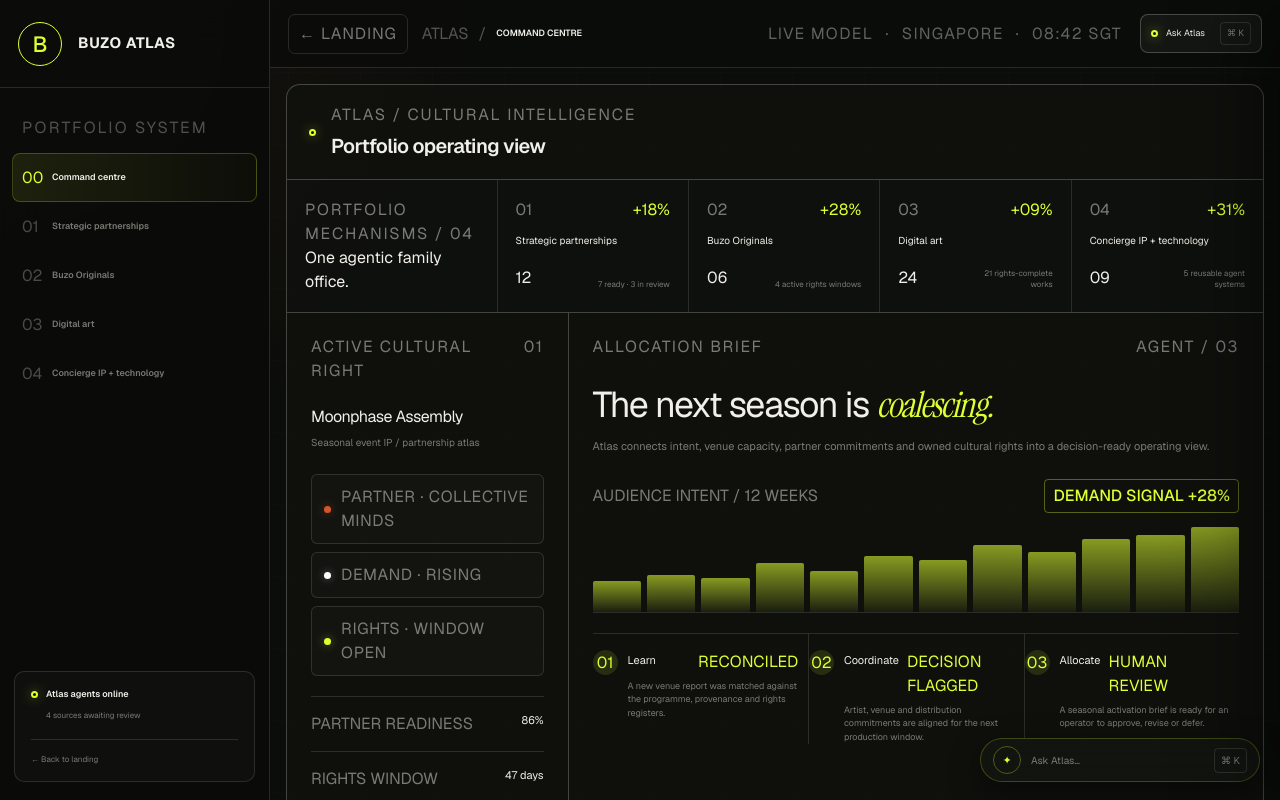
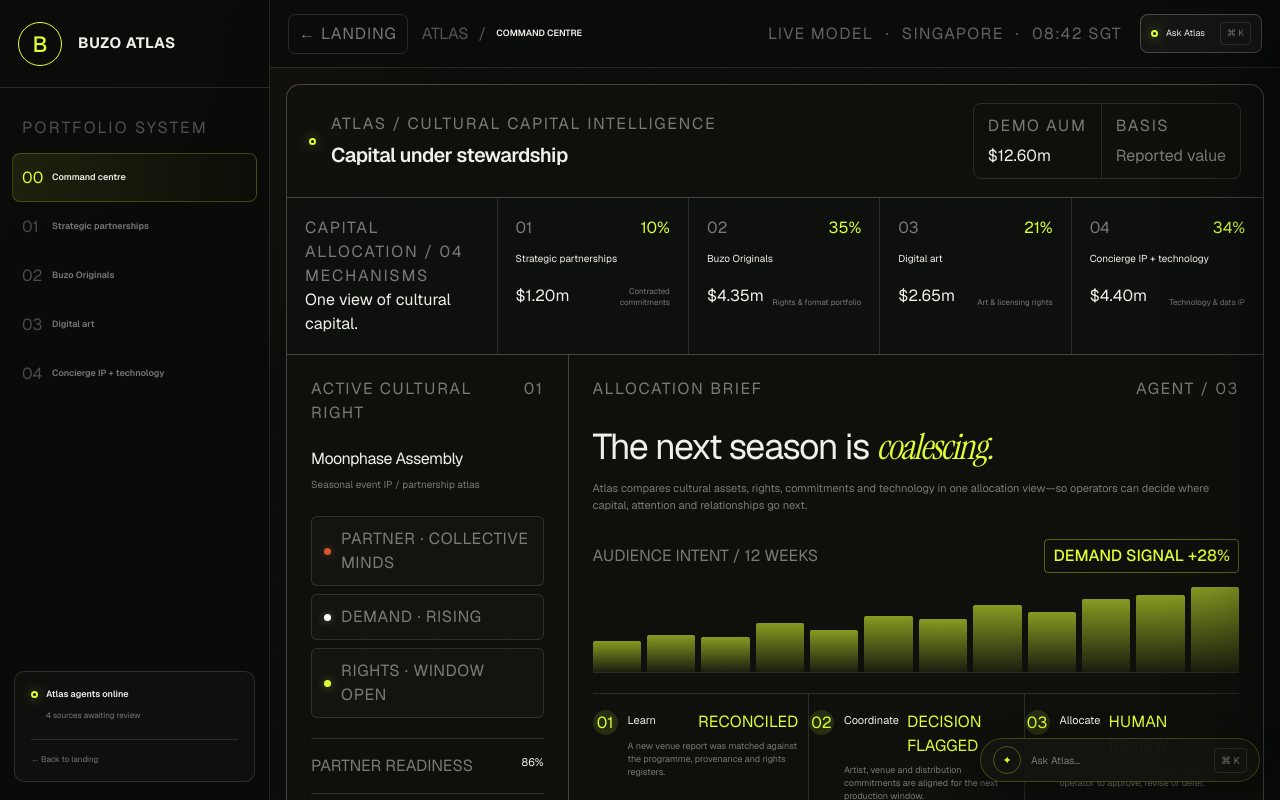
Before and after one commit to gigradarapp/gr-atlas, a Next.js app in the folder site/: page /app in a window 1280 px wide. Shown: the top 800 px of the page. Built offline with nearby package versions, Linux system fonts and the light colour scheme.

Commit message:
feat: frame command centre as capital allocation view

```diff
--- a/site/app/app/atlas.css
+++ b/site/app/app/atlas.css
@@ -53,12 +53,18 @@ body:has(.atlas-app) { background: var(--atlas-bg); }
 .atlas-mobile-menu { display: none; }
 .atlas-page { max-width: 1600px; margin: 0 auto; padding: 16px; animation: atlasFade .28s ease both; }
 
-.atlas-console-header { min-height: 72px; display: flex; align-items: center; padding: 18px 22px; border: 1px solid var(--atlas-line-strong); border-radius: 14px 14px 0 0; background: rgba(17,19,15,.72); }
+.atlas-console-header { min-height: 96px; display: flex; align-items: center; justify-content: space-between; gap: 24px; padding: 18px 22px; border: 1px solid var(--atlas-line-strong); border-radius: 14px 14px 0 0; background: rgba(17,19,15,.72); }
 .atlas-console-title-wrap { min-width:0; }
 .atlas-console-title-wrap .atlas-eyebrow { white-space:nowrap; }
 .atlas-console-title-wrap { display: flex; align-items: center; gap: 15px; }
 .atlas-eyebrow,.atlas-mono-label { margin: 0; color: var(--atlas-muted); font: 500 8px var(--atlas-mono); letter-spacing: .11em; text-transform: uppercase; }
 .atlas-console-title { margin: 4px 0 0; font-size: 20px; font-weight: 560; letter-spacing: -.03em; }
+.atlas-aum-summary { display: flex; flex: 0 0 auto; margin: 0; border: 1px solid var(--atlas-line); border-radius: 8px; overflow: hidden; }
+.atlas-aum-summary>div { min-width: 108px; padding: 10px 14px; }
+.atlas-aum-summary>div+div { border-left: 1px solid var(--atlas-line); }
+.atlas-aum-summary dt { color: var(--atlas-muted); font: 500 7px var(--atlas-mono); letter-spacing: .1em; text-transform: uppercase; }
+.atlas-aum-summary dd { margin: 6px 0 0; font: 400 18px var(--atlas-serif); }
+.atlas-aum-summary>div+div dd { color: var(--atlas-muted); font: 500 8px var(--atlas-mono); }
 .atlas-portfolio-strip { display: grid; grid-template-columns: 1.1fr repeat(4, 1fr); border: 1px solid var(--atlas-line-strong); border-top: 0; background: rgba(17,19,15,.67); }
 .atlas-strip-intro,.atlas-mechanism-card { min-height: 108px; padding: 18px; border-right: 1px solid var(--atlas-line); }
 .atlas-mechanism-card:last-child { border: 0; }
@@ -339,6 +345,7 @@ body:has(.atlas-app) { background: var(--atlas-bg); }
   .atlas-console-header { min-height: 80px; padding: 13px; }
   .atlas-console-meta { display: none; }
   .atlas-console-title { font-size: 19px; }
+  .atlas-aum-summary { display: none; }
   .atlas-portfolio-strip { grid-template-columns: 1fr 1fr; }
   .atlas-strip-intro { grid-column: 1/-1; }
   .atlas-mechanism-card:nth-child(odd) { border-right: 0; }
--- a/site/app/app/components/OverviewTab.tsx
+++ b/site/app/app/components/OverviewTab.tsx
@@ -2,30 +2,30 @@ const portfolioMechanisms = [
   {
     index: "01",
     name: "Strategic partnerships",
-    metric: "12",
-    detail: "7 ready · 3 in review",
-    signal: "+18%",
+    value: "$1.20m",
+    detail: "Contracted commitments",
+    allocation: "10%",
   },
   {
     index: "02",
     name: "Buzo Originals",
-    metric: "06",
-    detail: "4 active rights windows",
-    signal: "+28%",
+    value: "$4.35m",
+    detail: "Rights & format portfolio",
+    allocation: "35%",
   },
   {
     index: "03",
     name: "Digital art",
-    metric: "24",
-    detail: "21 rights-complete works",
-    signal: "+09%",
+    value: "$2.65m",
+    detail: "Art & licensing rights",
+    allocation: "21%",
   },
   {
     index: "04",
     name: "Concierge IP + technology",
-    metric: "09",
-    detail: "5 reusable agent systems",
-    signal: "+31%",
+    value: "$4.40m",
+    detail: "Technology & data IP",
+    allocation: "34%",
   },
 ];
 
@@ -65,28 +65,38 @@ export default function OverviewTab() {
         <div className="atlas-console-title-wrap">
           <span className="atlas-live-dot" aria-hidden="true" />
           <div>
-            <p className="atlas-eyebrow">Atlas / Cultural intelligence</p>
+            <p className="atlas-eyebrow">Atlas / Cultural capital intelligence</p>
             <h1 className="atlas-console-title" id="atlas-overview-title">
-              Portfolio operating view
+              Capital under stewardship
             </h1>
           </div>
         </div>
+        <dl className="atlas-aum-summary" aria-label="Fictional portfolio value summary">
+          <div>
+            <dt>Demo AUM</dt>
+            <dd>$12.60m</dd>
+          </div>
+          <div>
+            <dt>Basis</dt>
+            <dd>Reported value</dd>
+          </div>
+        </dl>
       </header>
 
       <div className="atlas-portfolio-strip" aria-label="Portfolio summary">
         <div className="atlas-strip-intro">
-          <span className="atlas-mono-label">Portfolio mechanisms / 04</span>
-          <strong>One agentic family office.</strong>
+          <span className="atlas-mono-label">Capital allocation / 04 mechanisms</span>
+          <strong>One view of cultural capital.</strong>
         </div>
         {portfolioMechanisms.map((mechanism) => (
           <article className="atlas-mechanism-card" key={mechanism.index}>
             <div className="atlas-card-index-row">
               <span className="atlas-card-index">{mechanism.index}</span>
-              <span className="atlas-positive-signal">{mechanism.signal}</span>
+              <span className="atlas-positive-signal">{mechanism.allocation}</span>
             </div>
             <p>{mechanism.name}</p>
             <div className="atlas-mechanism-metric">
-              <strong>{mechanism.metric}</strong>
+              <strong>{mechanism.value}</strong>
               <span>{mechanism.detail}</span>
             </div>
           </article>
@@ -138,8 +148,8 @@ export default function OverviewTab() {
               The next season is <em>coalescing.</em>
             </h2>
             <p>
-              Atlas connects intent, venue capacity, partner commitments and owned cultural rights into a
-              decision-ready operating view.
+              Atlas compares cultural assets, rights, commitments and technology in one allocation view—so
+              operators can decide where capital, attention and relationships go next.
             </p>
           </div>
 
```
